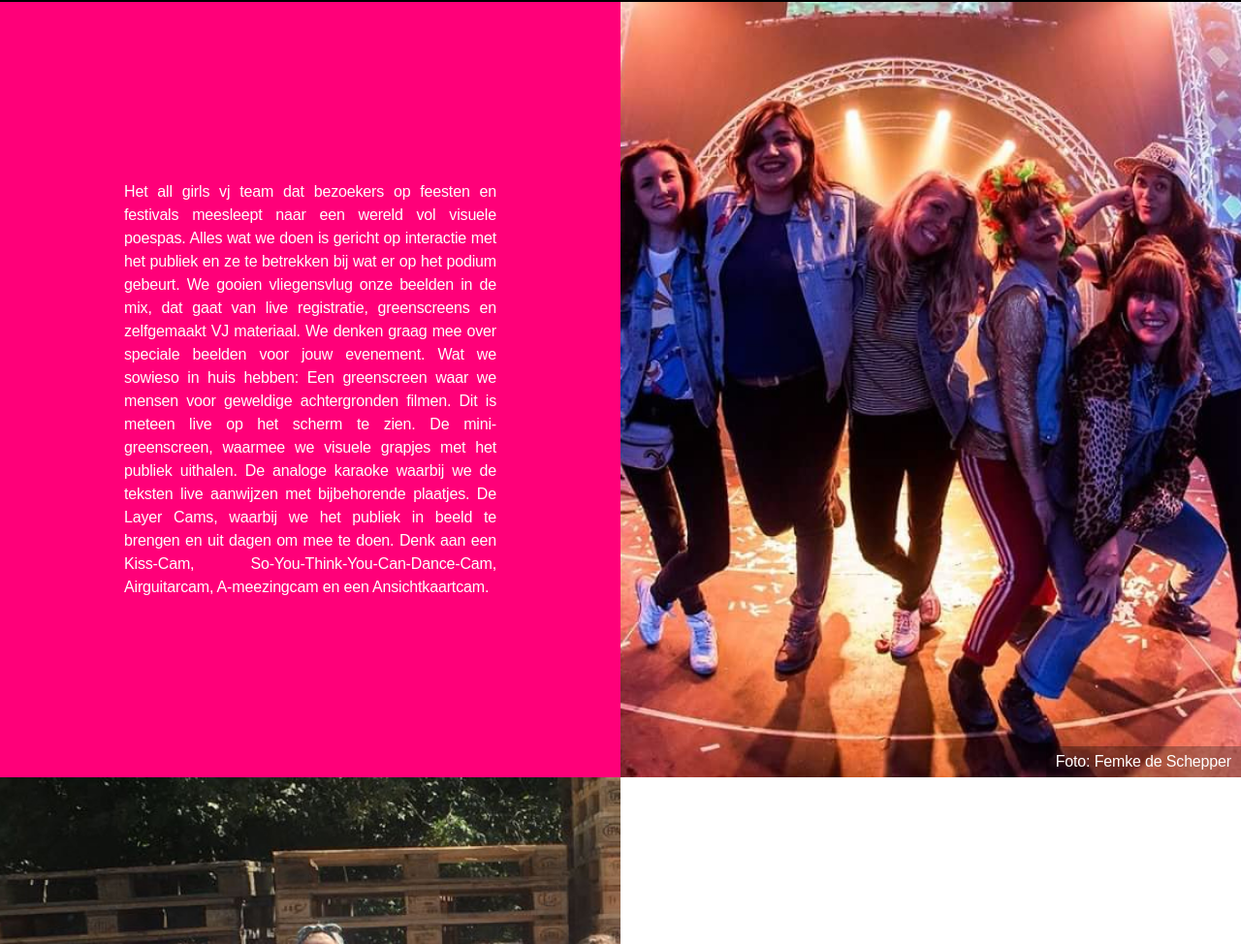
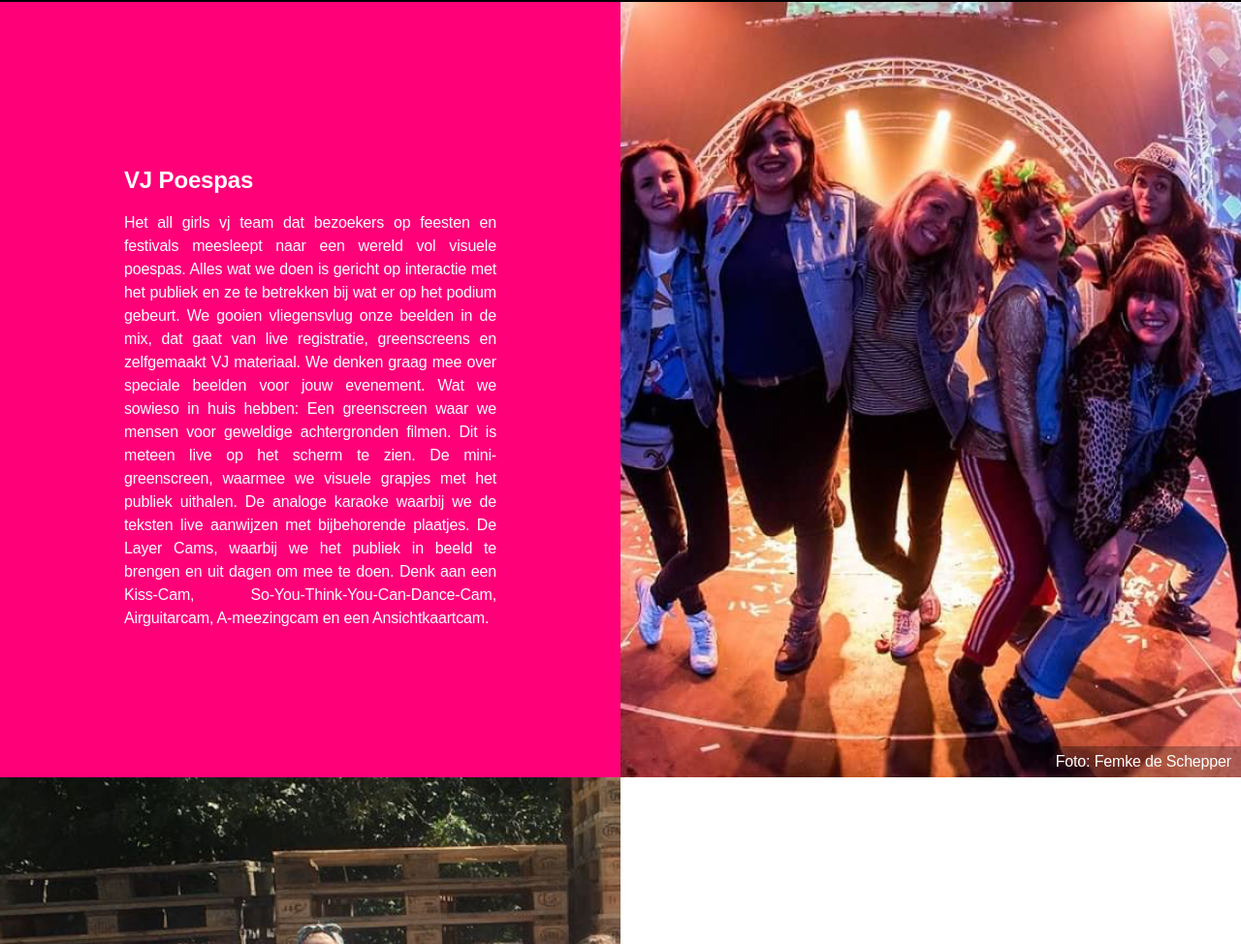
Before and after one commit to egbert/poespas, a plain HTML site: page index.html in a window 1280 px wide. Shown: the part 1678-2652 px from the top of the page at 97% size. Drawn offline with Linux system fonts and the light colour scheme.

Commit message:
vj poespas titel

```diff
--- a/index.html
+++ b/index.html
@@ -73,6 +73,7 @@
     <div class='section--wrapper section--color'>
       <div class='section section--text'>
         <div class='section__text'>
+          <h2>VJ Poespas</h2>
           Het all girls vj team dat bezoekers op feesten en festivals meesleept naar een wereld vol visuele poespas. Alles wat we doen is gericht op interactie met het publiek en ze te betrekken bij wat er op het podium gebeurt. We gooien vliegensvlug onze beelden in de mix, dat gaat van live registratie, greenscreens en zelfgemaakt VJ materiaal. We denken graag mee over speciale beelden voor jouw evenement. Wat we sowieso in huis hebben:
 Een greenscreen waar we mensen voor geweldige achtergronden filmen. Dit is meteen live op het scherm te zien.
 De mini-greenscreen, waarmee we visuele grapjes met het publiek uithalen.
```
